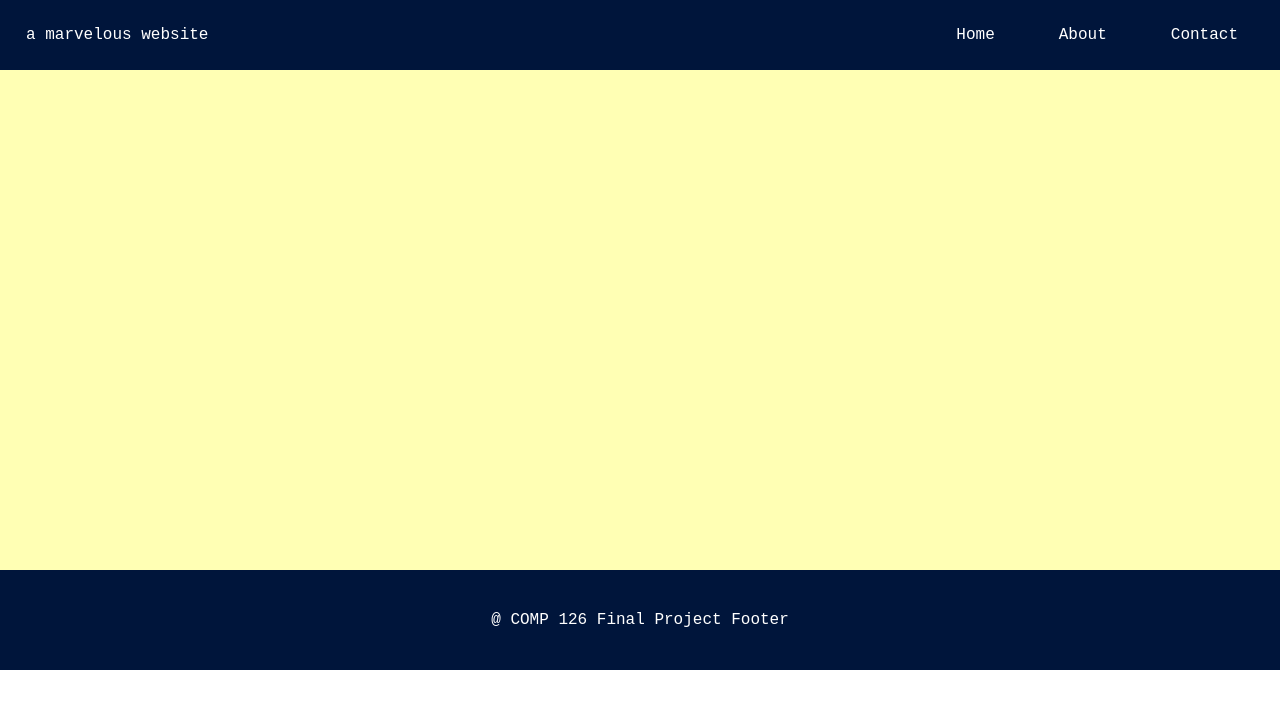
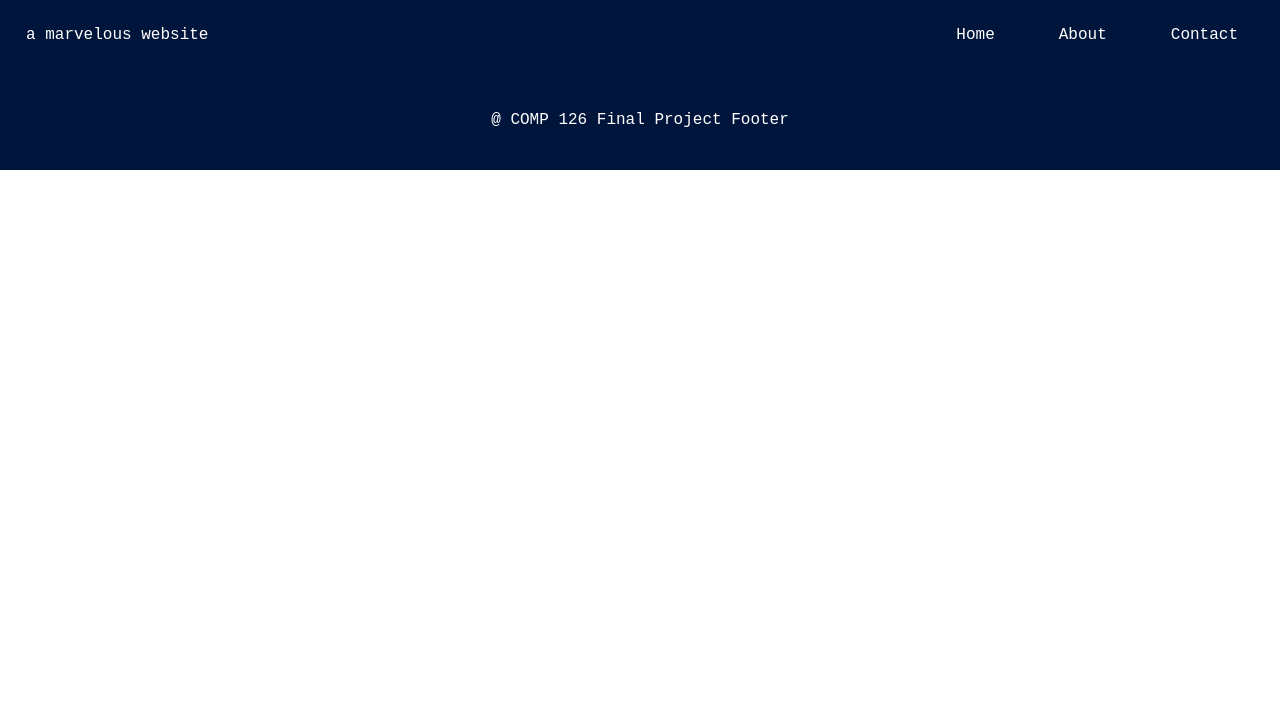
Before and after one commit to ArchieSteph/Final-COMP-126, a plain HTML site: page menu.html in a window 1280 px wide. Drawn offline with Linux system fonts and the light colour scheme.

Commit message:
Update style.css

```diff
--- a/css/style.css
+++ b/css/style.css
@@ -142,8 +142,9 @@ li a:hover, li a:focus{
 
 /* Main Body */
 main{
-    background-color: rgb(255, 255, 180);
-    height: 500px;
+    background-color: white;
+    height: auto;
+    width: 100%;
 }
 
 
```
